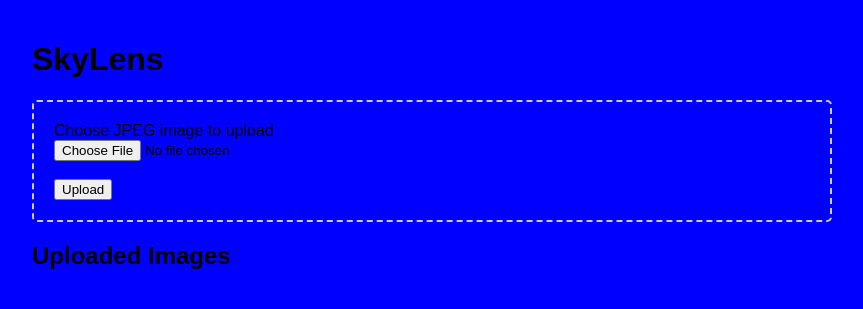
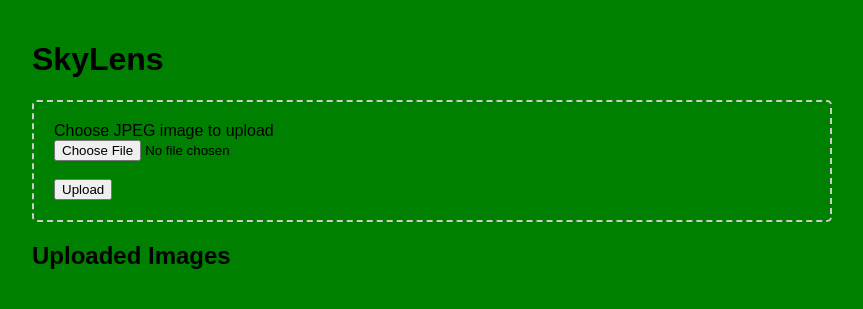
Before and after one commit to saikumar2000-09/SkyLens, a Flask app: template templates/index.html in a window 1280 px wide. Shown: the top 309 px of the page, without its empty margins (208-1071 px from the left). Run offline with Flask 3, Linux system fonts and the light colour scheme; the template is opened without the code that fills it, so the values that code supplies are empty.

Commit message:
Update index.html to green background

```diff
--- a/templates/index.html
+++ b/templates/index.html
@@ -3,7 +3,7 @@
 <head>
     <title>SkyLens</title>
     <style>
-        body { background:blue; font-family: Arial; max-width: 800px; margin: auto; padding: 20px; }
+        body { background:green; font-family: Arial; max-width: 800px; margin: auto; padding: 20px; }
         .upload-form { border: 2px dashed #ccc; padding: 20px; margin: 20px 0; border-radius: 5px; }
         .image-item { margin: 20px 0; border: 1px solid #ccc; padding: 10px; border-radius: 5px; }
         .image-preview { max-width: 300px; height: auto; display: block; margin: 10px 0; }
```
